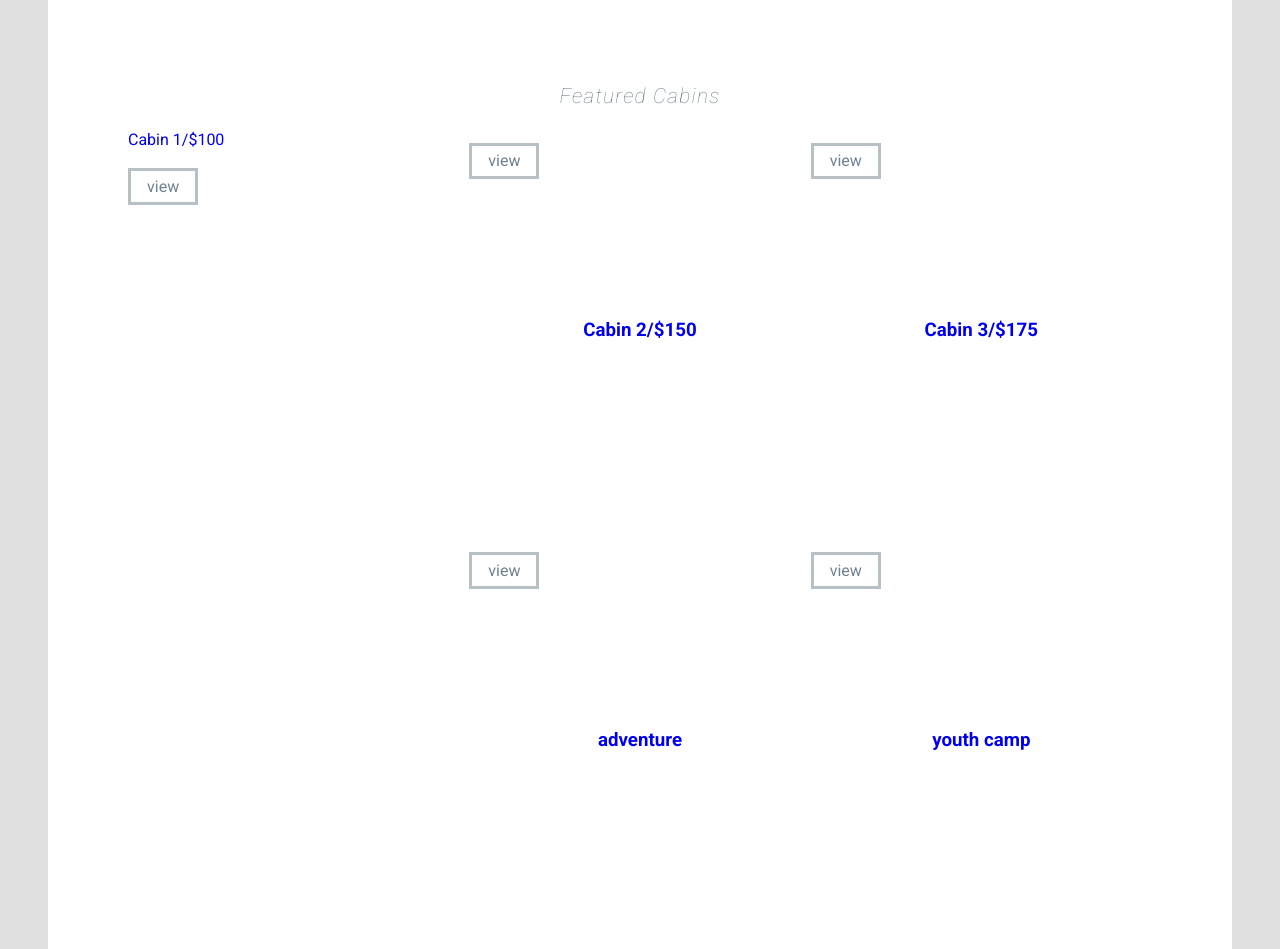
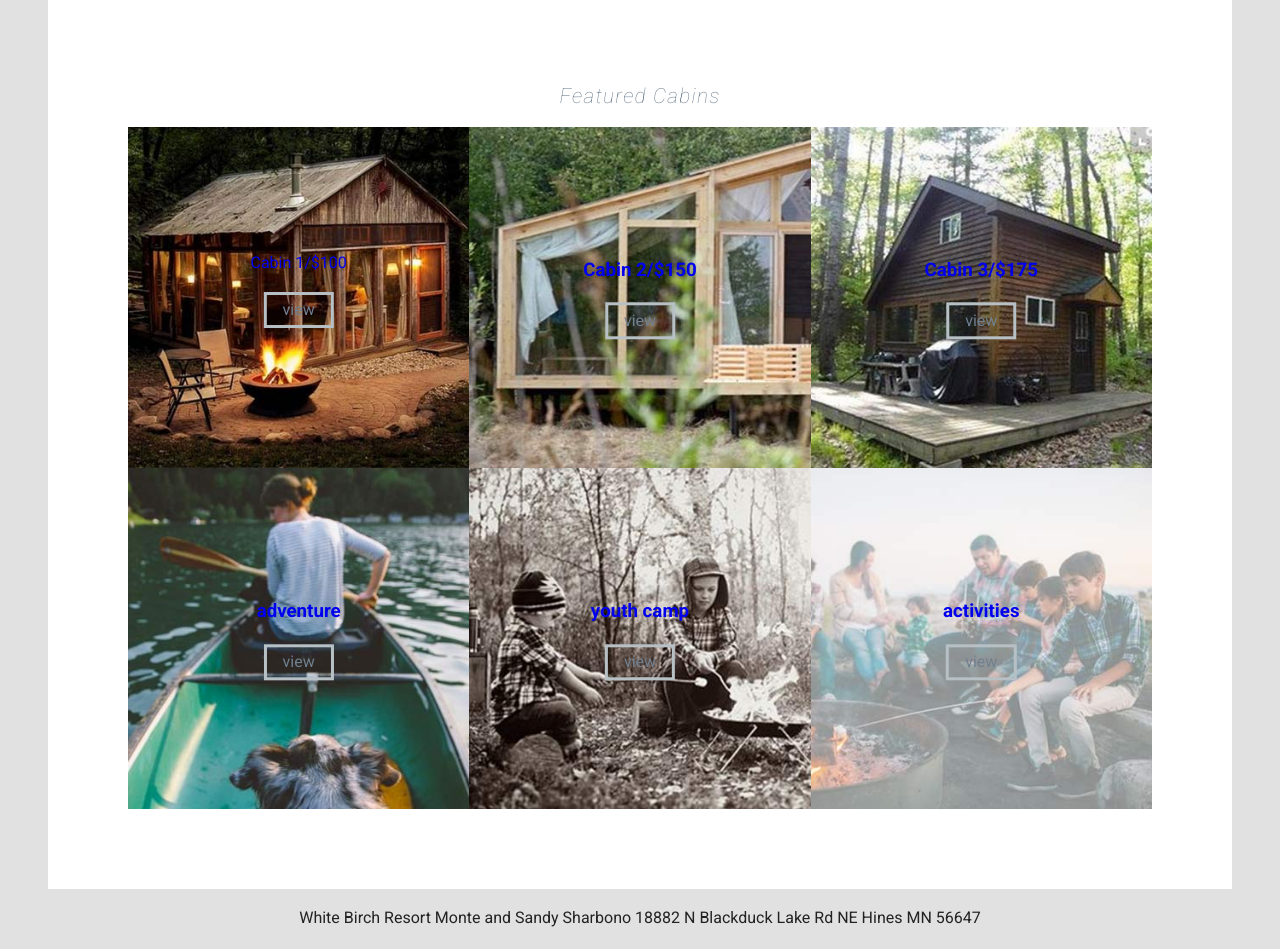
Before and after one commit to ljh2016/cabins, a plain HTML site: page index.html in a window 1280 px wide. Shown: the part 640-1589 px from the top of the page. Drawn offline with nearby package versions, Linux system fonts and the light colour scheme.

Commit message:
I achieved the right layering on my images. Now I have to get the hover effect right.

```diff
--- a/css/main.css
+++ b/css/main.css
@@ -224,24 +224,30 @@ img {
     position: relative;
     width: 33.333%;
     float: left;
+    background: hsla(0,0%,0%,0.5);
 }
 
-.cabins img {
+ .article img {
     display: block;
     z-index: -10;
     position: relative;
     width: 100%;
 }
 
-.cabins h3 {
+.content {
     position: absolute;
     top: 50%;
     left: 50%;
     transform: translate(-50%, -50%);
     text-align: center;
-    width: 100%;
     margin: 0;
 }
+
+.content h3
+.content p {
+    margin: 0
+}
+
 
 .projects:hover h3 {
     color: #5EDADD;
```
